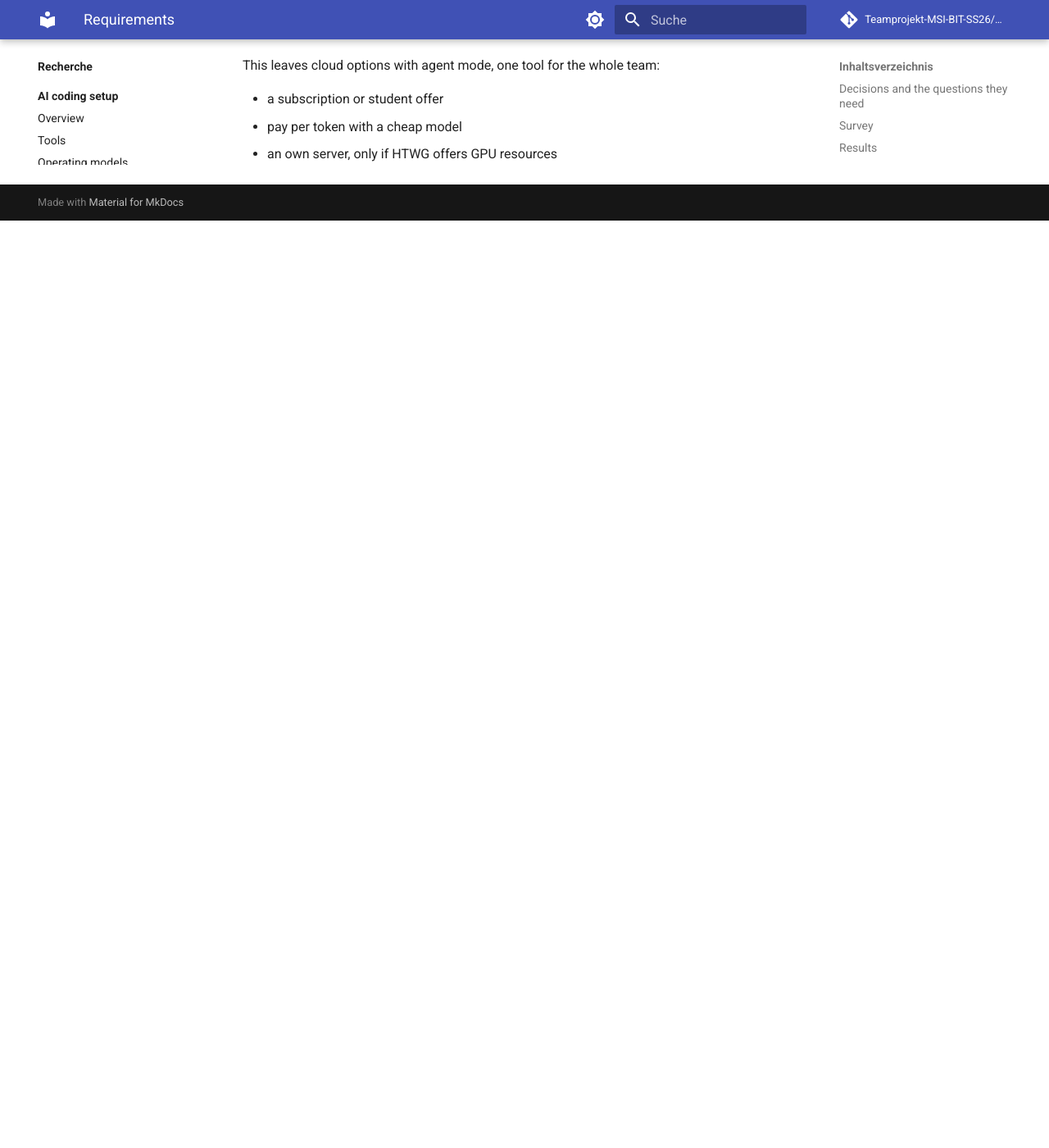
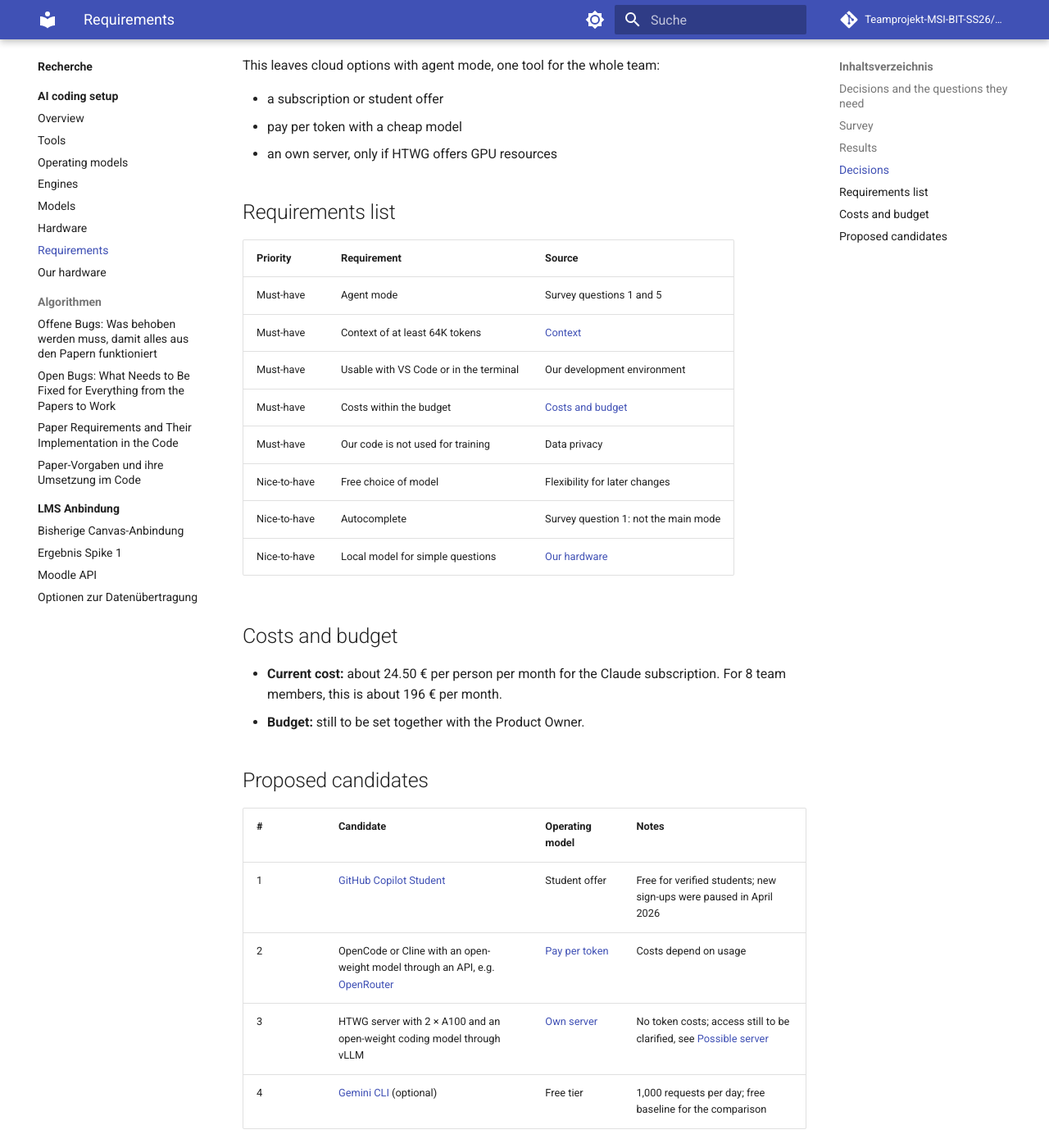
Before and after one commit to Teamprojekt-MSI-BIT-SS26/documentation, an MkDocs documentation site: the page built from docs/recherche/AI-coding-setup/7-requirements.md, in a window 1280 px wide and 1400 px high, scrolled down 2453 px. Shown: the whole window at 82% size. Built offline with MkDocs 1.6.1 and Material for MkDocs 9.7.7, drawn with Linux system fonts in a browser that asks for light colours; comment, search, counter and statistics services are not loaded; before the commit the page ends 2722 px from its top, so only the background shows below that.

Commit message:
Add our hardware page, candidates and context guidance
Add a page on the team's hardware and a possible A100 server, add requirements list, costs and proposed candidates, explain how much context is needed for which use case and shorten the Local section.
Refs #31

```diff
--- a/docs/recherche/AI-coding-setup/7-requirements.md
+++ b/docs/recherche/AI-coding-setup/7-requirements.md
@@ -51,3 +51,30 @@ This leaves cloud options with agent mode, one tool for the whole team:
 - a subscription or student offer
 - pay per token with a cheap model
 - an own server, only if HTWG offers GPU resources
+
+## Requirements list
+
+| Priority | Requirement | Source |
+|---|---|---|
+| Must-have | Agent mode | Survey questions 1 and 5 |
+| Must-have | Context of at least 64K tokens | [Context](5-models.md#how-much-context-for-what) |
+| Must-have | Usable with VS Code or in the terminal | Our development environment |
+| Must-have | Costs within the budget | [Costs and budget](#costs-and-budget) |
+| Must-have | Our code is not used for training | Data privacy |
+| Nice-to-have | Free choice of model | Flexibility for later changes |
+| Nice-to-have | Autocomplete | Survey question 1: not the main mode |
+| Nice-to-have | Local model for simple questions | [Our hardware](8-our-hardware.md#recommendation) |
+
+## Costs and budget
+
+- **Current cost:** about 24.50 € per person per month for the Claude subscription. For 8 team members, this is about 196 € per month.
+- **Budget:** still to be set together with the Product Owner.
+
+## Proposed candidates
+
+| # | Candidate | Operating model | Notes |
+|---|---|---|---|
+| 1 | [GitHub Copilot Student](2-tools.md#vs-code-extensions) | Student offer | Free for verified students; new sign-ups were paused in April 2026 |
+| 2 | OpenCode or Cline with an open-weight model through an API, e.g. [OpenRouter](https://openrouter.ai/models) | [Pay per token](3-operating-models.md#pay-per-token-api) | Costs depend on usage |
+| 3 | HTWG server with 2 × A100 and an open-weight coding model through vLLM | [Own server](3-operating-models.md#own-server) | No token costs; access still to be clarified, see [Possible server](8-our-hardware.md#possible-server) |
+| 4 | [Gemini CLI](2-tools.md#terminal-tools) (optional) | Free tier | 1,000 requests per day; free baseline for the comparison |
```
Also changed, not shown: docs/recherche/AI-coding-setup/3-operating-models.md (+6 -3 lines), docs/recherche/AI-coding-setup/5-models.md (+17 -1 lines), docs/recherche/AI-coding-setup/8-our-hardware.md (added, +78 -0 lines), docs/recherche/AI-coding-setup/index.md (+1 -0 lines), docs/recherche/index.md (+1 -0 lines).
